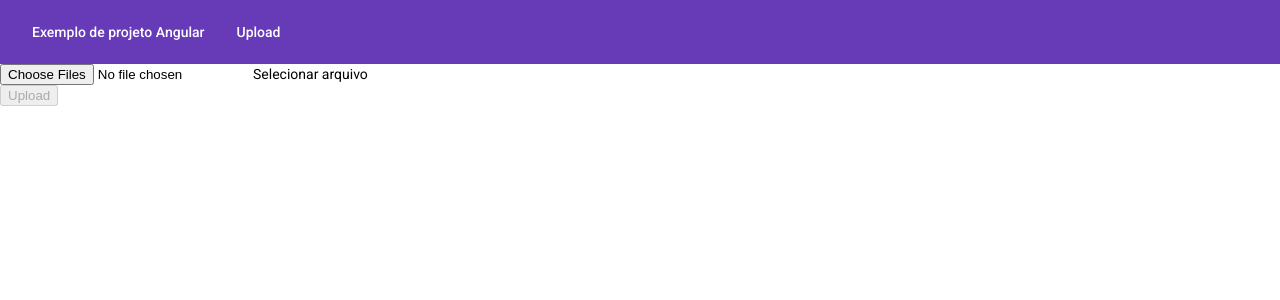
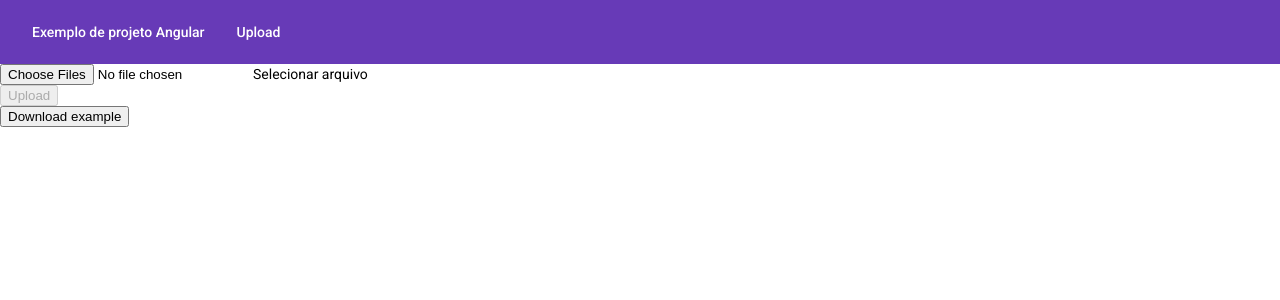
Before and after one commit to kayque-willy/angular-app, an Angular app: page /upload in a window 1280 px wide. Shown: the top 300 px of the page. Built offline with nearby package versions, Linux system fonts and the light colour scheme.

Commit message:
Adição do exemplo de download

```diff
--- a/src/app/pages/upload-file/upload-file.component.html
+++ b/src/app/pages/upload-file/upload-file.component.html
@@ -6,5 +6,8 @@
   <button type="button" (click)="onUpload()" [disabled]="!files">Upload</button>
 </div>
 <div>
+  <button type="button" (click)="onDownload()" >Download example</button>
+</div>
+<div>
   <label *ngIf="progress>0">Enviando arquivo... ({{progress}}%)</label>
 </div>
--- a/src/app/pages/upload-file/upload-file.component.ts
+++ b/src/app/pages/upload-file/upload-file.component.ts
@@ -54,14 +54,12 @@ export class UploadFileComponent implements OnInit {
           //Inscrição para acompanhar o progesso de uploado do arquivo
           //Aqui é verifiacdo o tipo de resposta HTTP
           //As comparações do tipo da resposta são feitas de acordo com os tipes pré definidos pelo Angular
-          console.log(response);
           //Caso o evento de resposta seja de UploadProgress, é acrescentado o percentual para ser apresentado no template
           if (response.type === HttpEventType.UploadProgress && response.total) {
             this.progress = Math.round((response.loaded * 100) / response.total);
             console.log('Progresso', this.progress, ' %');
             // Caso o evento de resposta sea de Response, o uploado foi concluído
           } else if (response.type === HttpEventType.Response) {
-            console.log('Upload concluído');
             this.progress = 0;
             this.snackBar.open('Upload do arquivo concluído!', 'x');
           }
@@ -69,6 +67,21 @@ export class UploadFileComponent implements OnInit {
     }
   }
 
+  onDownload() {
+    this.uploadFileService.download(environment.local_api + '/download')
+      .subscribe((response: any) => {
+        console.log(response);
+        const file = new Blob([response],{type: response.type});
+        const blob = window.URL.createObjectURL(file);
+        const link = document.createElement('a');
+        link.href = blob;
+        link.download = 'donwload.pdf';
+        link.click();
+        window.URL.revokeObjectURL(blob);
+        link.remove();
+      });
+  }
+
   ngOnDestroy() {
     this.subscription?.unsubscribe();
   }
--- a/src/app/services/upload-file/upload-file.service.ts
+++ b/src/app/services/upload-file/upload-file.service.ts
@@ -19,8 +19,14 @@ export class UploadFileService {
     //O formData permite que sejam reportados eventos do progresso somente para upload e download
     // Outros tipos de requisições não podem ter o progresso reportado
     return this.httpClient.post(url, formData, {
-      observe : 'events',
+      observe: 'events',
       reportProgress: true
     });
   }
+
+  download(url: string) {
+    return this.httpClient.get(url, {
+      responseType: 'blob' as 'json'
+    });
+  }
 }
```
Also changed, not shown: 1 other file (tests, documents, lock files or other folders).
